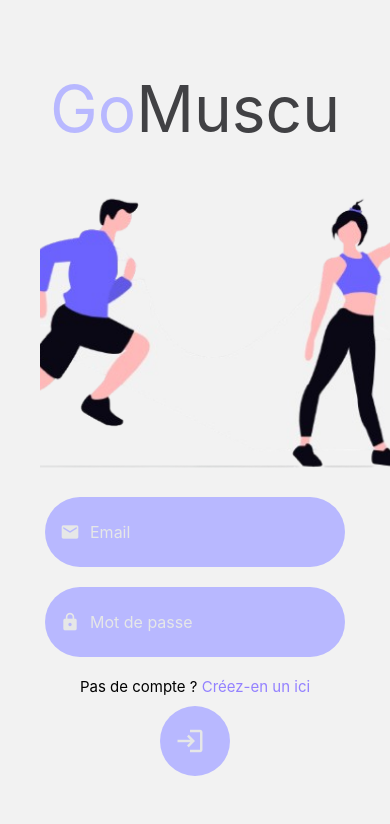
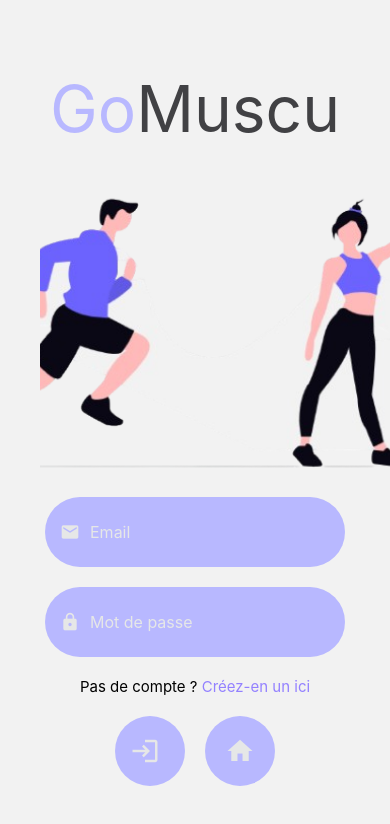
Before and after one commit to Salman-Ali05/go_muscu_rn, a React Native app: screen /Login in a window 390 px wide. Shown: the top 824 px of the page. Built offline with nearby package versions, Linux system fonts and the light colour scheme; what native-base would draw is missing.

Commit message:
add home button to show home pahe

```diff
--- a/screens/LoginScreen.jsx
+++ b/screens/LoginScreen.jsx
@@ -29,6 +29,10 @@ const LoginScreen = ({ navigation }) => {
       console.error(error);
     }
   };
+
+  const handleHomeRedirection = () => {
+    navigation.navigate('Home');
+  }
 
   return (
     <KeyboardAvoidingView
@@ -81,9 +85,14 @@ const LoginScreen = ({ navigation }) => {
             Créez-en un ici
           </Text>
         </Text>
-        <TouchableOpacity style={styles.buttonStyle}>
+        <View style={styles.footerContainer}>
+          <TouchableOpacity style={styles.buttonStyle}>
             <Icon name="login" size={30} color="#e6e7e7" style={styles.icon} onPress={handleLogin}/>
-        </TouchableOpacity>
+          </TouchableOpacity>
+          <TouchableOpacity style={styles.buttonStyle}>
+            <Icon name="home" size={30} color="#e6e7e7" onPress={handleHomeRedirection}/>
+          </TouchableOpacity>
+        </View>
       </View>
     </View>
     </TouchableWithoutFeedback>
@@ -146,16 +155,21 @@ const styles = StyleSheet.create({
   },
   buttonStyle: {
     backgroundColor: '#B8B8FF', // Couleur de fond
-    paddingVertical: 15,
-    paddingHorizontal: 10,
     height: 70,
     width: 70,
     borderRadius: 35,
+    display: 'flex',
+    justifyContent: 'center',
     alignItems: 'center',
+  },
+  footerContainer: {
+    display: 'flex',
     justifyContent: 'center',
-    marginVertical: 10,
-  },
-
+    flexDirection: 'row',
+    alignItems: 'center',
+    gap: 20,
+    marginTop: 20,
+  }
 });
 
 export default LoginScreen;
```
